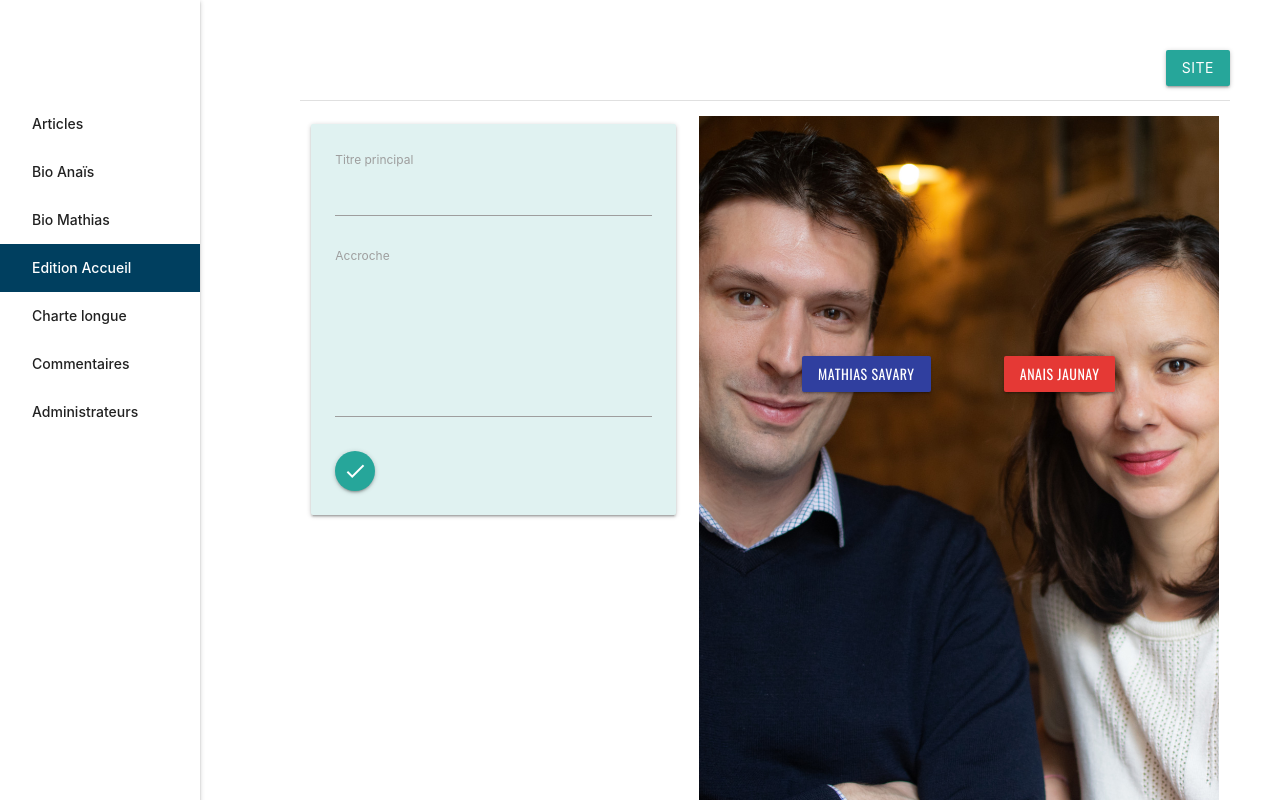
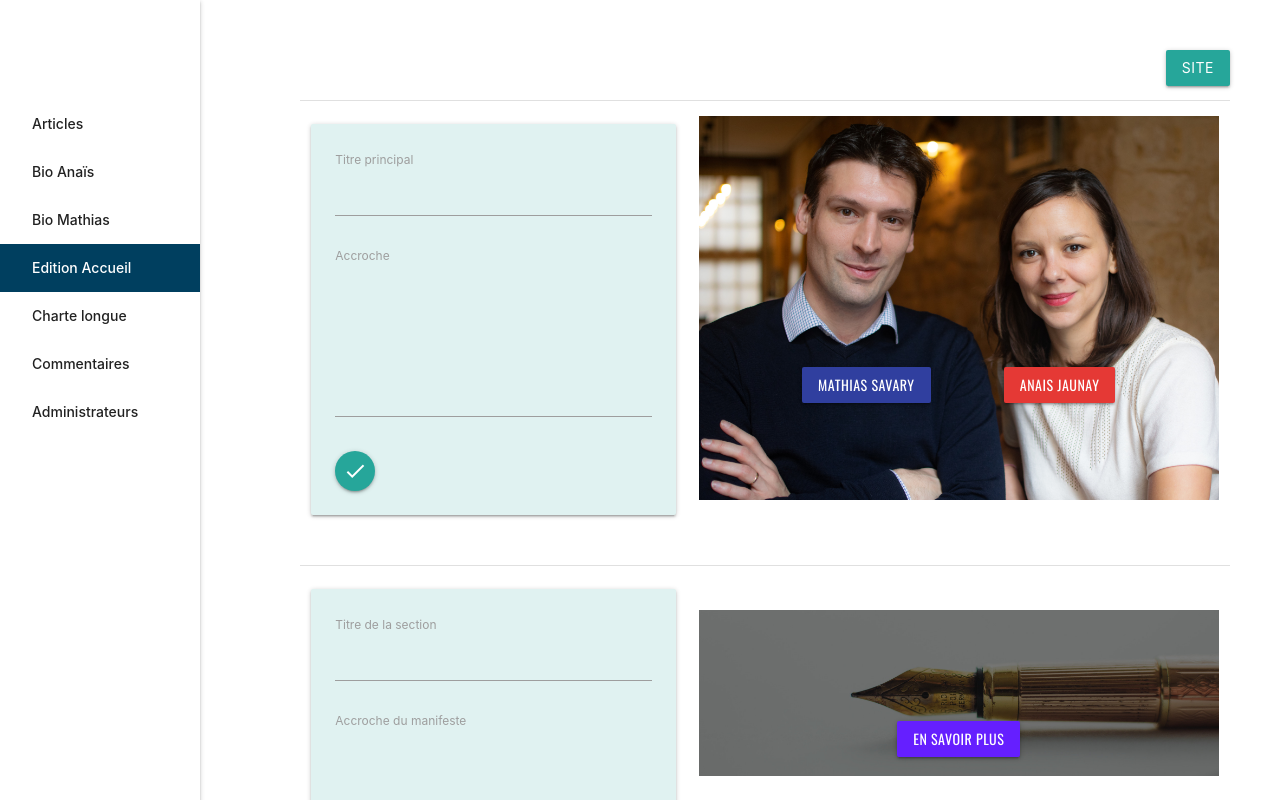
Before and after one commit to WildCodeSchool/paris-js-0918-groupe8-react, a React (Create React App) app: page /admin/editionaccueil in a window 1280 px wide. Shown: the top 800 px of the page. Built offline with nearby package versions, Linux system fonts and the light colour scheme; no server answers.

Commit message:
update cover css

```diff
--- a/src/components/cover/cover.css
+++ b/src/components/cover/cover.css
@@ -4,7 +4,10 @@
     background-position: 50% 0% ;
     background-attachment: fixed;
     background-size: cover;
-    height: 95vh;
+    max-width: 100%;
+    max-height: 80%;
+    /* max-height: 1200px; */
+    /* height: 95vh; */
     /* margin-top: 2%; */
 
 
@@ -17,7 +20,8 @@
     font-size: 6em;
     color: white;
     margin-top: 0%;
-    padding-block-start: 30%;
+    padding-block-start: 28%;
+    padding-block-end: 0%;
     font-family: 'Oswald', sans-serif;
 }
 
@@ -28,6 +32,7 @@
     text-align: center;
     font-size: 1.5em;
     padding-block-end: 5%;
+    padding-bottom: 10%;
 
 }
 
@@ -35,6 +40,7 @@
     font-family: 'Oswald', sans-serif;
     display: flex;
     justify-content:space-around;
+    padding-bottom: 20%;
 
 }
 
@@ -43,6 +49,7 @@
 .titrecovertest2{
     font-size: 4em;
     color: white;
+    font-family: 'Oswald', sans-serif;
 
 }
 
@@ -51,15 +58,20 @@
     font-style: bold;
     text-align: center;
     font-size: 1em;
+    font-family: 'Oswald', sans-serif;
+    padding-top: 0%;
+    padding-bottom: 20%;
+
 
 }
 
-/* .coverbuttonname2{
+.coverbuttonname2{
     font-family: 'Oswald', sans-serif;
     display: flex;
     justify-content:space-evenly;
+    padding-bottom: 20%;
 
-} */
+}
 
 .bouttonmobilemathias{
     float: left;
--- a/src/components/cover/cover.jsx
+++ b/src/components/cover/cover.jsx
@@ -48,13 +48,13 @@ class Coverimage extends Component {
             {coverTable.title}
           </p>
 
-          <div className="row show-on-medium-and-down hide-on-large-only">
-            <p className="enonce2 show-on-medium-and-down">
+          {/* <div className="row show-on-medium-and-down "> */}
+            <p className="enonce2 show-on-medium-and-down hide-on-large-only">
               {coverTable.content}
             </p>
-          </div>
+          {/* </div> */}
           <div className="row">
-            <div className="coverbuttonname show-on-medium-and-down hide-on-large-only">
+            <div className="coverbuttonname2 show-on-medium-and-down hide-on-large-only">
               <NavLink exact to="/mathiassavary" className="waves-effect waves-light btn indigo darken-2 bouttonmobilemathias">Mathias Savary</NavLink>
 
 
```
